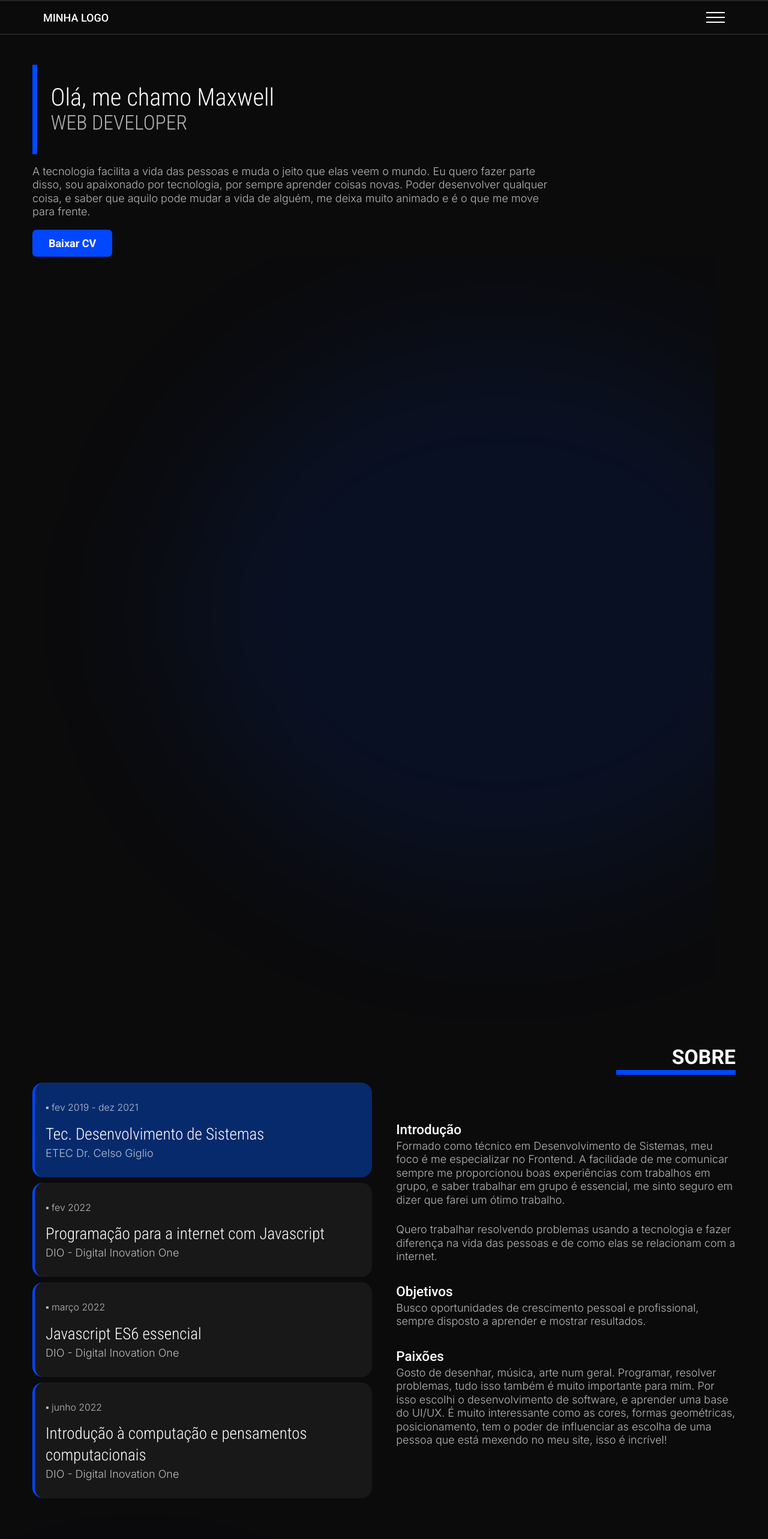
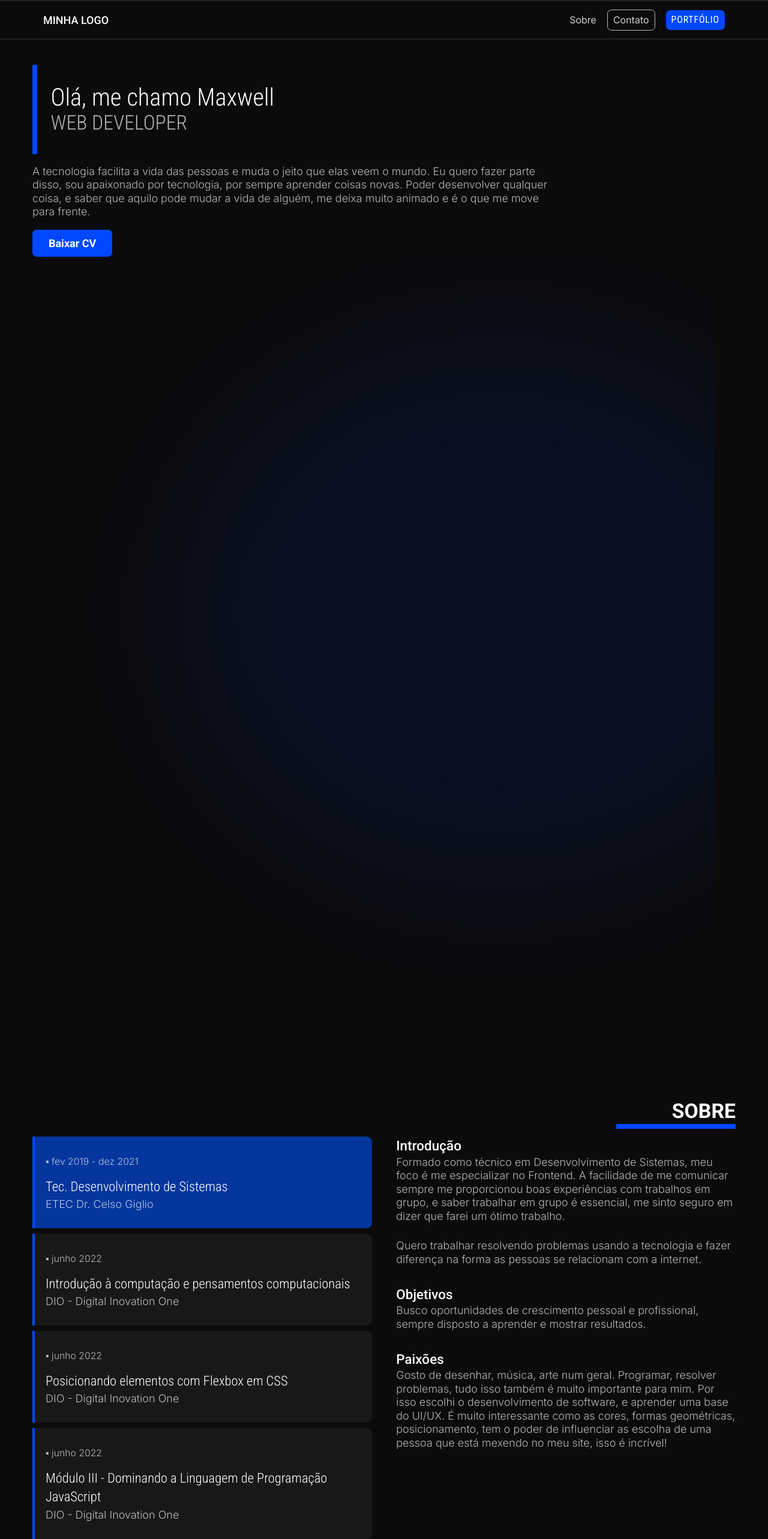
Before and after one commit to Maxwell-Santos/maxwell, a Next.js app: page / in a window 1280 px wide. Shown: the top 2566 px of the page at 60% size. Built offline with nearby package versions, Linux system fonts and the light colour scheme.

Commit message:
ok... acho que agora terminei o index

```diff
--- a/src/components/About.tsx
+++ b/src/components/About.tsx
@@ -4,10 +4,10 @@ import { TitleSection } from "./TitleSection";
 export function About() {
 
   return (
-    <section className="relative">
+    <section>
       <TitleSection title='Sobre' />
 
-      <div className="flex flex-col sm:flex-row justify-center items-center gap-9">
+      <div className="flex flex-col sm:flex-row justify-center items-start gap-9">
 
         <div className="flex-1">
           <Roadmap />
@@ -22,7 +22,7 @@ export function About() {
             </p>
             <br />
             <p>
-              Quero trabalhar resolvendo problemas usando a tecnologia e fazer diferença na vida das pessoas e de como elas se relacionam com a internet.
+             Quero trabalhar resolvendo problemas usando a tecnologia e fazer diferença na forma as pessoas se relacionam com a internet.
             </p>
           </div>
 
--- a/src/components/Contact.tsx
+++ b/src/components/Contact.tsx
@@ -21,12 +21,12 @@ export function Contact() {
       <TitleSection title='Contato' />
 
       <div
-      className='w-[95%] md:w-[80%] max-w-4xl my-10 flex items-center h-fit md:h-[500px] mx-auto bg-contact overflow-hidden rounded-xl'
+      className='w-[95%] lg:w-[70%] max-w-4xl my-10 flex items-center h-fit md:h-[400px] mx-auto bg-contact overflow-hidden rounded-xl'
       >
         <Image
         src={contact}
         alt="contact image"
-        className='flex-1 object-cover hidden md:block'
+        className='flex-1 object-cover overflow-hidden hidden md:block'
         />
         <form
         onSubmit={handleSubmit(submit)}
@@ -92,7 +92,7 @@ export function Contact() {
       <Image
       src={Circle3}
       alt="circle 3"
-      className='absolute right-0 -top-40 -z-50'
+      className='absolute right-0 -top-[500px] -z-50'
       />
     </section>
   )
--- a/src/components/Header.tsx
+++ b/src/components/Header.tsx
@@ -4,19 +4,15 @@ interface HeaderProps {
   page?: string;
 }
 
-type header = 'hidden' | 'block'
+type header = 'hidden' | 'flex'
 
 export function Header({ page }: HeaderProps) {
-  let largura = 0;
-  const [expand, setExapnd] = useState('hidden')
+
+  const [expand, setExapnd] = useState<header>('hidden')
 
   function setTop() {
     window.scrollTo(0, 0)
   }
-
-  useEffect(() => {
-    largura = screen.width
-  }, [])
 
   return (
     <>
@@ -46,32 +42,26 @@ export function Header({ page }: HeaderProps) {
             transition-all
             "
           >
-            <div
-              onClick={() => setTop()}
-            >
+            <div onClick={() => setTop()}>
               <h2>MINHA LOGO</h2>
             </div>
 
 
-            {
-              largura < 768 ? (
-                <>
-
             <nav
-                    className="text-[16px] flex flex-col gap-3 md:gap-5 items-end"
+              className="md:hidden text-[16px] flex flex-col gap-3 md:gap-5 items-end"
             >
               <button
-                      className="ml-auto"
+                className="ml-auto flex flex-col items-end"
                 onClick={() => setExapnd(value => value == 'hidden' ? value = 'flex' : 'hidden')}
               >
                 <div
-                      className="w-7 h-[2px] bg-white"
+                  className="w-6 h-[2px] bg-white"
                 ></div>
                 <div
                   className="w-7 h-[2px] bg-white my-[6px]"
                 ></div>
                 <div
-                      className="w-7 h-[2px] bg-white"
+                  className="w-6 h-[2px] bg-white"
                 ></div>
               </button>
 
@@ -99,14 +89,40 @@ export function Header({ page }: HeaderProps) {
                   >Portfólio</a>
                 </Link>
               </div>
+            </nav>
+
+            {/*VERSÃO DESKTOP*/}
+
+            <nav
+              className="hidden md:flex text-[16px]"
+            >
+              <div
+                className={`flex gap-4 items-center transition-all`}
+              >
+                <a
+                  href="#Sobre"
+                  className="hover:text-secondary focus:text-secondary transition-all"
+                >
+                  Sobre
+                </a>
+                <a
+                  href="#Contato"
+                  className="border border-btn-secondary rounded-md p-1 px-2 hover:text-secondary hover:border-secondary focus:text-secondary focus:border-secondary transition-colors"
+                >
+                  Contato
+                </a>
+
+                <Link
+                  href="/portfolio"
+                >
+                  <a
+                    className="bg-secondary p-1 px-2 text-btn uppercase font-robotoCondensed rounded-md flex items-center font-medium tracking-wider transition-colors hover:bg-hover-btn w-full md:w-fit"
+                  >Portfólio</a>
+                </Link>
+              </div>
 
             </nav>
-                </>
-              ) : (
-                <></>
-              )
 
-            }
           </header>
         )}
     </>
--- a/src/components/Intro.tsx
+++ b/src/components/Intro.tsx
@@ -28,7 +28,7 @@ export function Intro() {
         </p>
 
         <a
-          href='../file/Currículo-Maxwell.pdf' type='application/pdf' download="Currículo-Maxwell.pdf"
+          href='/curriculoMaxwell.pdf' download
           className="bg-secondary text-btn px-6 py-2 rounded-md font-bold font-roboto text-base w-fit transition-colors hover:bg-hover-btn"
         >
           Baixar CV
--- a/src/components/Roadmap.tsx
+++ b/src/components/Roadmap.tsx
@@ -3,60 +3,96 @@ interface StackProps {
   title: string;
   place: string;
   primary?: boolean;
+  id?: string;
 }
 
-function Stack({ date, place, title, primary }: StackProps) {
+function Stack({ date, place, title, primary, id }: StackProps) {
   return (
 
+    <a href={`https://www.dio.me/certificate/${id}/`} target={"_blank"}>
       <li
         className={`
-    ${primary ? "bg-[#0057ff66]" : "bg-cards"}
-    px-2 py-3 md:px-4 md:py-6  rounded-lg max-h-max md:rounded-2xl rounded-tl-none rounded-bl-none border-l-4 border-secondary mb-2
-    max-w-lg
+      ${primary ? "bg-[#0055ff98]" : "bg-cards"}
+      px-2 py-3 md:px-4 md:py-6  rounded-lg max-h-max rounded-tl-none rounded-bl-none border-l-4 border-secondary mb-2
+      max-w-lg hover:bg-[#0057ff66] transition-all
       `}
       >
-
         <span className="text-sm">
           {date}
         </span>
 
-      <h3 className="font-robotoCondensed text-xl leading-6 md:text-2xl font-thin mt-3">
+        <h3 className="font-robotoCondensed text-xl font-thin mt-3">
           {title}
         </h3>
 
         <span> {place} </span>
+
       </li>
+    </a>
   )
 }
 
 export function Roadmap() {
 
   return (
-    <ul
+    <ul>
+      <li
+      className='
+      bg-[#0055ff98]
+      px-2 py-3 md:px-4 md:py-6  rounded-lg max-h-max rounded-tl-none rounded-bl-none border-l-4 border-secondary mb-2 max-w-lg'
       >
+        <span className="text-sm">
+          ▪ fev 2019 - dez 2021
+        </span>
+
+        <h3 className="font-robotoCondensed text-xl font-thin mt-3">
+          Tec. Desenvolvimento de Sistemas
+        </h3>
+
+        <span> ETEC Dr. Celso Giglio </span>
+
+      </li>
+
       <Stack
-        date={"▪ fev 2019 - dez 2021"}
-        title={"Tec. Desenvolvimento de Sistemas"}
-        place={"ETEC Dr. Celso Giglio"}
-        primary={true}
+        date={"▪ junho 2022"}
+        title={"Introdução à computação e pensamentos computacionais"}
+        place={"DIO - Digital Inovation One"}
+        id={"8F2BF556"}
       />
 
       <Stack
-        date={"▪ fev 2022"}
-        title={"Programação para a internet com Javascript"}
+        date={"▪ junho 2022"}
+        title={"Posicionando elementos com Flexbox em CSS"}
         place={"DIO - Digital Inovation One"}
+        id={"85C5664F"}
+      />
+
+      <Stack
+        date={"▪ junho 2022"}
+        title={"Módulo III - Dominando a Linguagem de Programação JavaScript"}
+        place={"DIO - Digital Inovation One"}
+        id={"B67A3FE0"}
+      />
+
+      <Stack
+        date={"▪ junho 2022"}
+        title={"Módulo II - Fundamentos Web com HTML e CSS"}
+        place={"DIO - Digital Inovation One"}
+        id={"C926A682"}
       />
 
       <Stack
         date={"▪ março 2022"}
         title={"Javascript ES6 essencial"}
         place={"DIO - Digital Inovation One"}
+        id={"890A1863"}
       />
 
       <Stack
-        date={"▪ junho 2022"}
-        title={"Introdução à computação e pensamentos computacionais"}
+        date={"▪ jan 2022"}
+        title={"Programação para a internet com Javascript"}
         place={"DIO - Digital Inovation One"}
+        id={"ACFBADF4"}
       />
     </ul>
   )
--- a/src/styles/globals.css
+++ b/src/styles/globals.css
@@ -32,9 +32,10 @@
     @apply bg-footer
   }
   input[type="text"], textarea{
-    @apply bg-input-contact font-light text-sm transition-colors resize-none hover:ring-2
+    @apply bg-input-contact font-light text-sm transition-all resize-none appearance-none
+    hover:ring-2 hover:ring-indigo-400 focus:ring-2 focus:ring-indigo-400 focus:outline-none placeholder:text-zinc-500 placeholder:font-normal
   }
   section{
-    @apply px-6 md:px-12 relative
+    @apply px-6 md:px-12 relative mt-20
   }
 }
```
Also changed, not shown: public/bars-solid.svg (added), 1 other file (tests, documents, lock files or other folders). Lines whose indentation alone changed are shown as unchanged.
